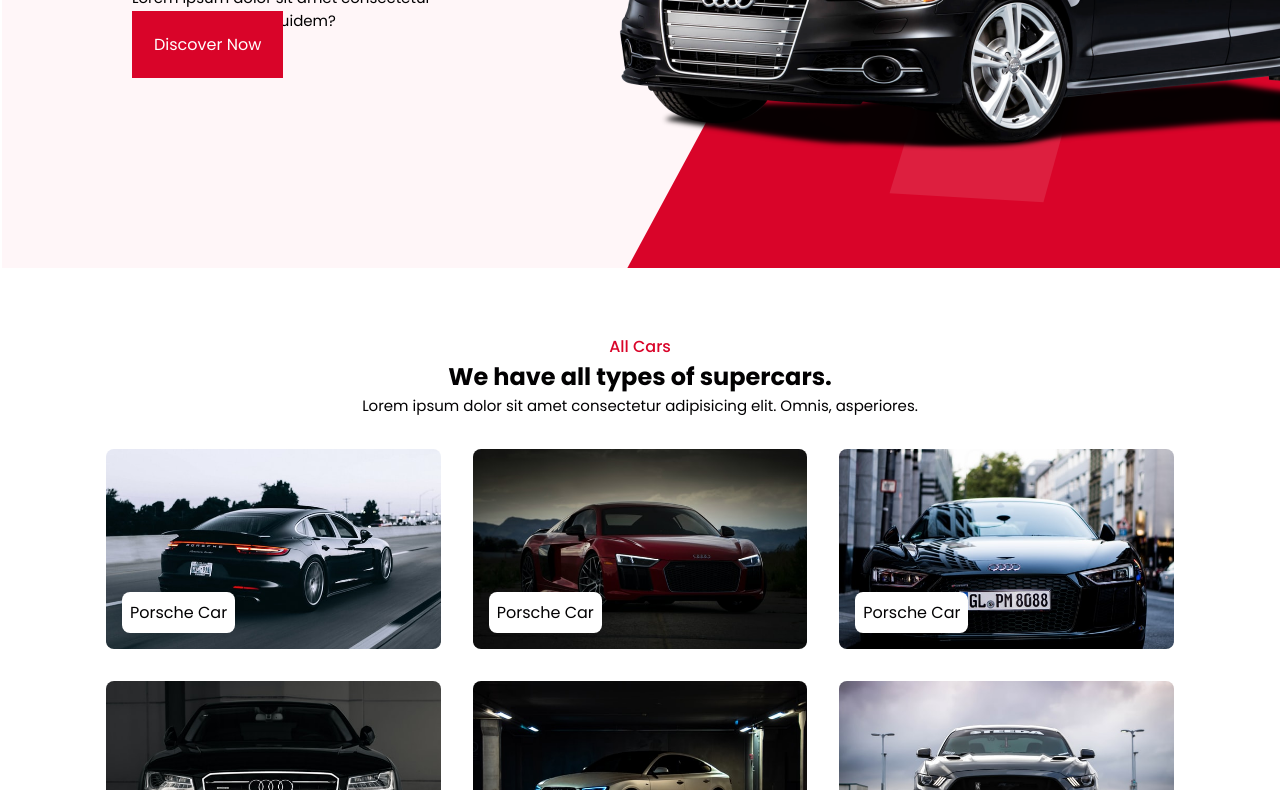
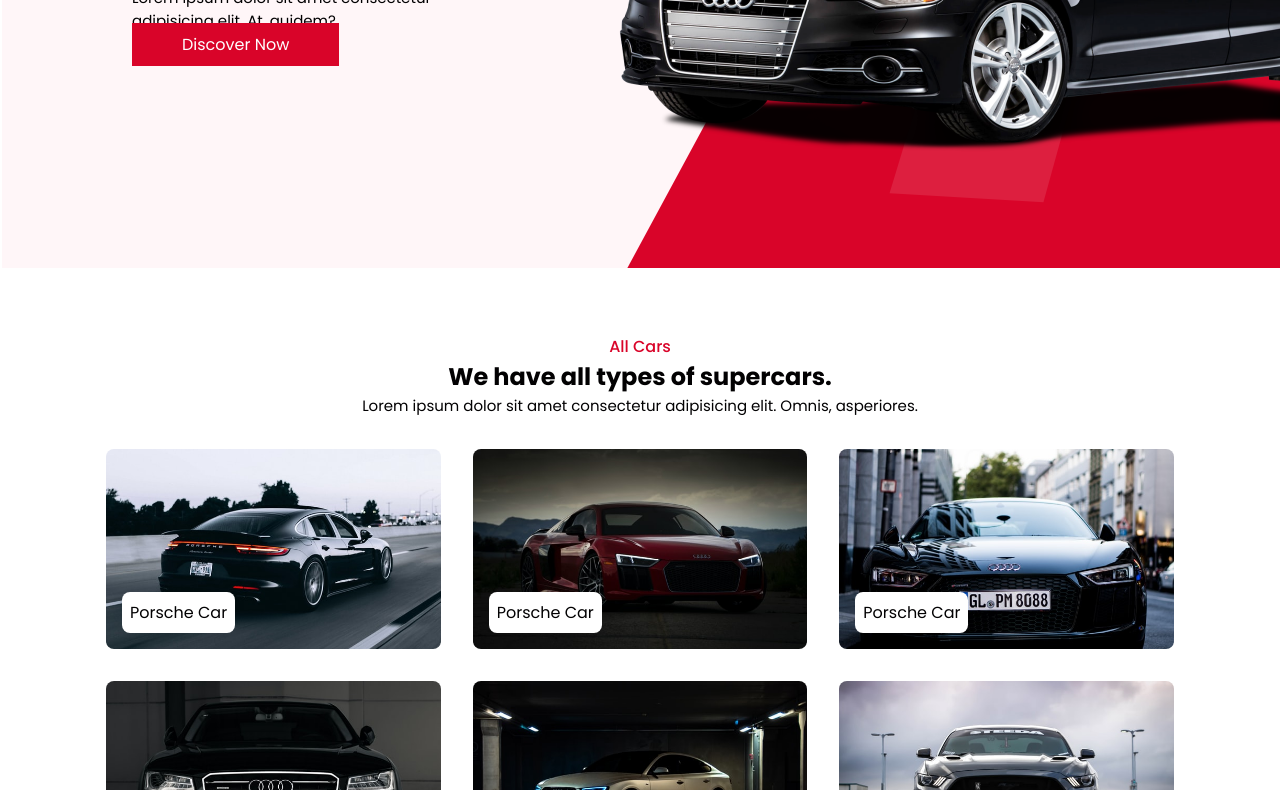
Before and after one commit to Shubh6906/BIT-Internship, a plain HTML site: page Day - 12-15/Sneh Bhalgamiya/index.html in a window 1280 px wide. Shown: the part 374-1164 px from the top of the page. Drawn offline with nearby package versions, Linux system fonts and the light colour scheme.

Commit message:
Complete

```diff
--- a/Day - 12-15/Sneh Bhalgamiya/style.css
+++ b/Day - 12-15/Sneh Bhalgamiya/style.css
@@ -157,7 +157,7 @@ header.shadow #search-icon{
 }
 
 .btn{
-    padding: 22px 22px;
+    padding: 10px 50px;
     background: var(--main-color);
     color: var(--bg-color);
     font-weight: 400;
```
